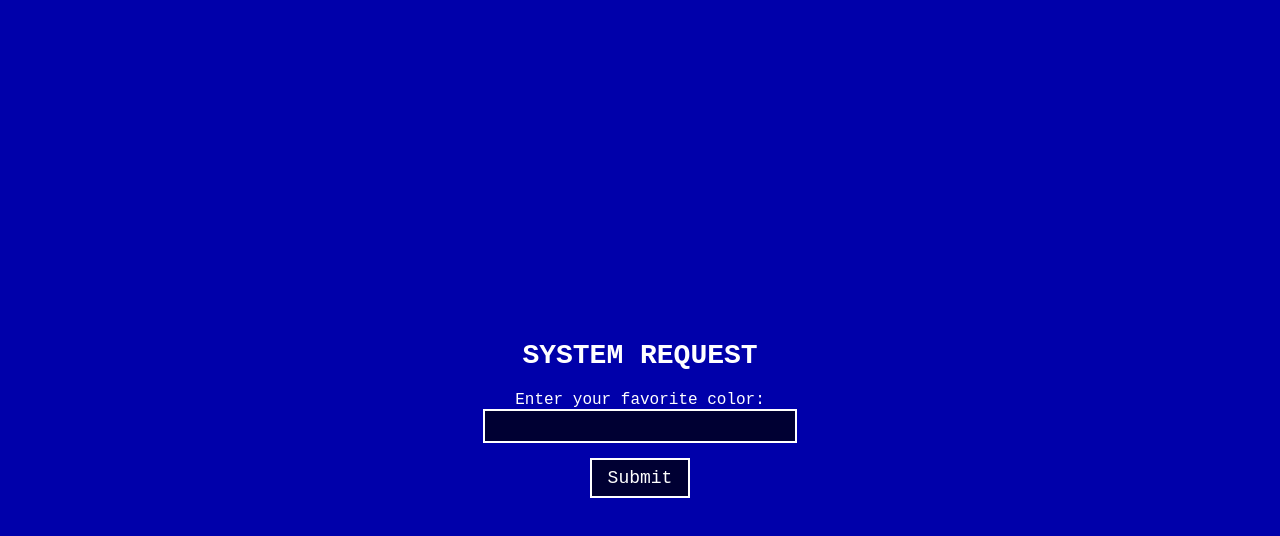
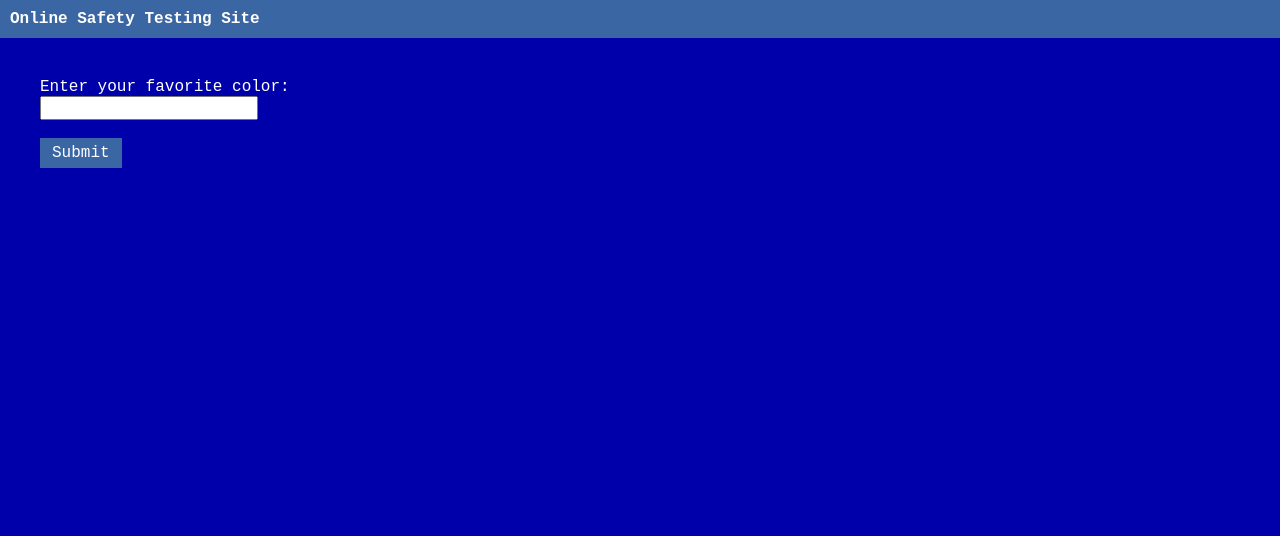
Before and after one commit to Equinox-0201/lesson_site, a plain HTML site: page index.html in a window 1280 px wide. Drawn offline with Linux system fonts and the light colour scheme.

Commit message:
Update index.html

```diff
--- a/index.html
+++ b/index.html
@@ -1,78 +1,68 @@
 <!DOCTYPE html>
 <html lang="en">
 <head>
-  <meta charset="UTF-8">
-  <title>Favorite Color Logger</title>
+  <meta charset="UTF-8" />
+  <meta name="viewport" content="width=device-width, initial-scale=1.0"/>
+  <title>Online Safety Testing Site</title>
   <style>
     body {
-      background-color: #0000AA; /* BIOS Blue */
-      color: #FFFFFF;
+      margin: 0;
+      background-color: #0000AA; /* Deep BIOS blue */
       font-family: "Courier New", monospace;
-      display: flex;
-      flex-direction: column;
-      align-items: center;
-      justify-content: center;
-      height: 100vh;
-      margin: 0;
-      padding: 20px;
-      text-align: center;
+      color: white;
     }
-
-    h1 {
-      font-size: 28px;
-      margin-bottom: 20px;
-      text-transform: uppercase;
+    .top-bar {
+      background-color: #3A66A3; /* Windows 11 blue */
+      padding: 10px;
+      text-align: left;
+      font-weight: bold;
     }
-
-    input[type="text"] {
-      background-color: #000033;
-      color: #FFFFFF;
-      border: 2px solid #FFFFFF;
-      font-family: "Courier New", monospace;
-      padding: 5px;
-      font-size: 18px;
-      width: 300px;
-      margin-bottom: 15px;
+    .container {
+      text-align: left;
+      padding: 40px;
     }
-
-    input[type="submit"] {
-      background-color: #000033;
-      color: #FFFFFF;
-      border: 2px solid #FFFFFF;
-      font-family: "Courier New", monospace;
-      padding: 8px 16px;
-      font-size: 18px;
+    label, input {
+      font-family: inherit;
+      font-size: 16px;
+    }
+    button {
+      font-family: inherit;
+      font-size: 16px;
+      background-color: #3A66A3;
+      color: white;
+      border: none;
+      padding: 6px 12px;
       cursor: pointer;
     }
-
-    .message {
-      margin-top: 20px;
-      font-size: 20px;
+    button:hover {
+      opacity: 0.9;
+    }
+    #thankYou {
+      display: none;
+      margin-top: 10px;
+      font-weight: bold;
     }
   </style>
 </head>
 <body>
-  <h1>System Request</h1>
-  <form id="colorForm">
-    <label for="color">Enter your favorite color:</label><br>
-    <input type="text" id="color" name="color" required><br>
-    <input type="submit" value="Submit">
-  </form>
-  <div class="message" id="messageBox"></div>
+  <div class="top-bar">Online Safety Testing Site</div>
+  <div class="container">
+    <form id="colorForm">
+      <label for="color">Enter your favorite color:</label><br />
+      <input type="text" id="color" name="color" /><br /><br />
+      <button type="submit">Submit</button>
+    </form>
+    <div id="thankYou">Thank you.</div>
+  </div>
 
   <script>
     document.getElementById("colorForm").addEventListener("submit", function(e) {
       e.preventDefault();
-      const color = document.getElementById("color").value;
-      const messageBox = document.getElementById("messageBox");
-      messageBox.textContent = "Thank you.";
-
+      document.getElementById("thankYou").style.display = "block";
       const link = document.createElement("a");
-      link.href = "cute_puppy.png";
+      link.href = "cute_puppy.png"; // ensure this file exists in the root of your repo
       link.download = "cute_puppy.png";
-      document.body.appendChild(link);
       link.click();
-      document.body.removeChild(link);
     });
   </script>
 </body>
```
